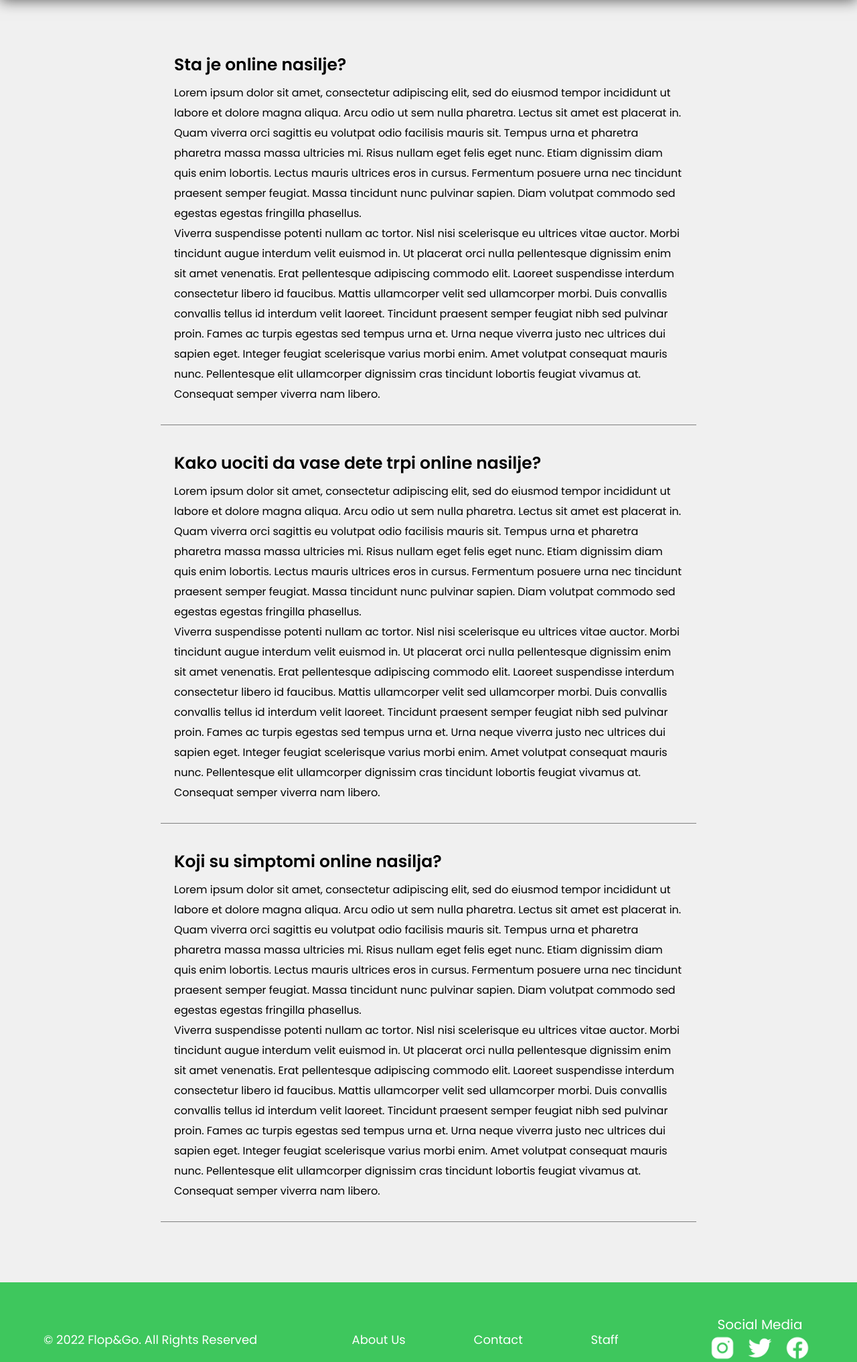
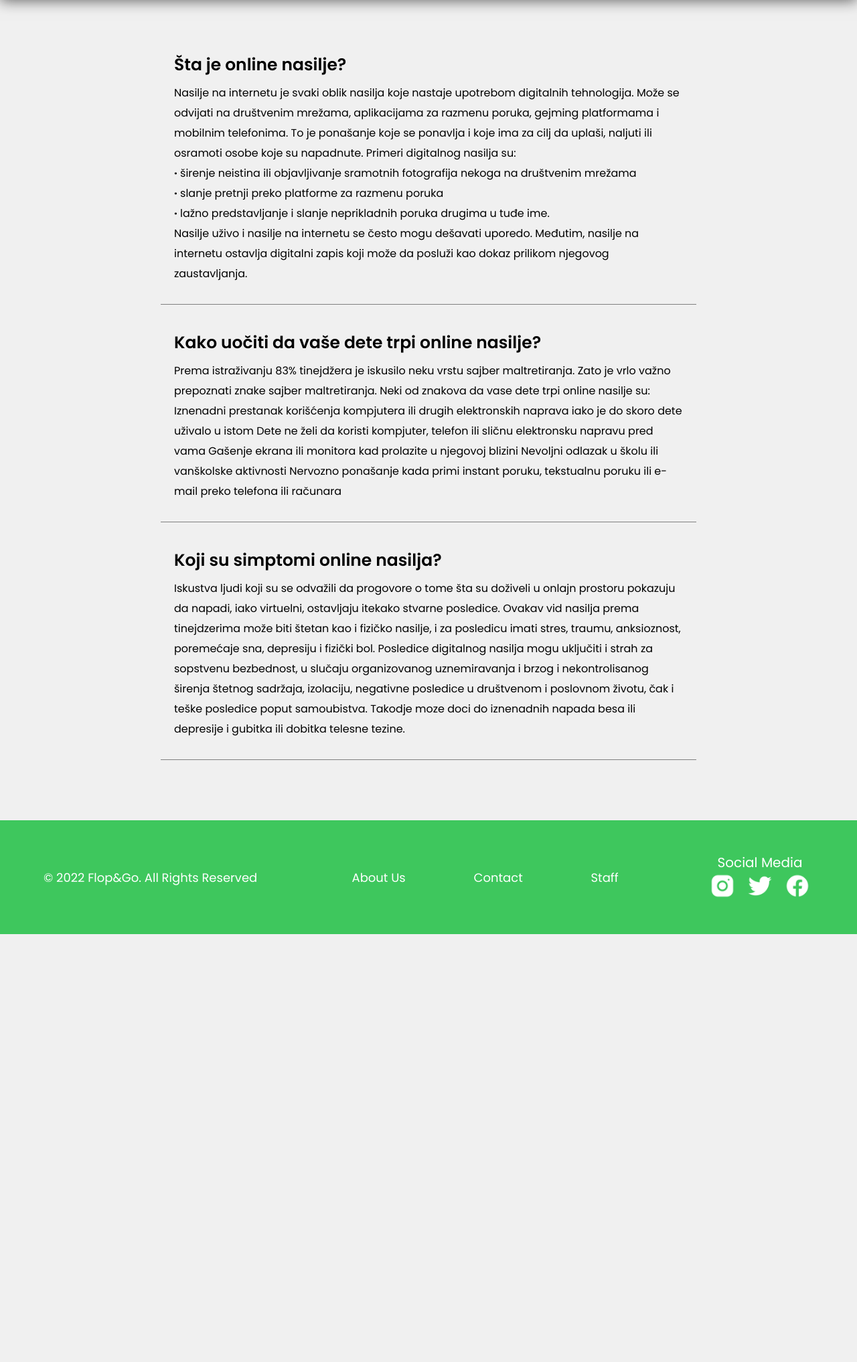
Before and after one commit to lukavilic/Cuvaj-dete, a PHP site: page /homepage.html in a window 1280 px wide. Shown: the part 80-2114 px from the top of the page at 67% size. After the commit the page ends 1475 px from the top, so only its background shows below. Run offline with PHP 8.4, Linux system fonts and the light colour scheme.

Commit message:
Add files via upload

```diff
--- a/homepage.html
+++ b/homepage.html
@@ -6,7 +6,7 @@
     <link rel="stylesheet" href="styles/header.css" />
     <link rel="stylesheet" href="styles/content.css" />
     <link rel="stylesheet" href="styles/footer.css" />
-
+    <link rel="icon" href="favicon.png" type="image/png" />
     <link rel="preconnect" href="https://fonts.googleapis.com" />
     <link rel="preconnect" href="https://fonts.gstatic.com" crossorigin />
     <link
@@ -17,7 +17,9 @@
   <body>
     <div class="header">
       <div class="logo-image-container">
-        <img class="logo-image" src="header-icons/logo.png" />
+        <a href="homepage.html"
+          ><img class="logo-image" src="header-icons/logo.png"
+        /></a>
       </div>
       <div class="navigation-tabs">
         <a href="homepage.html"
@@ -51,86 +53,56 @@
       <div></div>
       <div class="info-box">
         <div class="info-box-section">
-          <p class="info-title">Sta je online nasilje?</p>
+          <p class="info-title">Šta je online nasilje?</p>
           <p class="info-text">
-            Lorem ipsum dolor sit amet, consectetur adipiscing elit, sed do
-            eiusmod tempor incididunt ut labore et dolore magna aliqua. Arcu
-            odio ut sem nulla pharetra. Lectus sit amet est placerat in. Quam
-            viverra orci sagittis eu volutpat odio facilisis mauris sit. Tempus
-            urna et pharetra pharetra massa massa ultricies mi. Risus nullam
-            eget felis eget nunc. Etiam dignissim diam quis enim lobortis.
-            Lectus mauris ultrices eros in cursus. Fermentum posuere urna nec
-            tincidunt praesent semper feugiat. Massa tincidunt nunc pulvinar
-            sapien. Diam volutpat commodo sed egestas egestas fringilla
-            phasellus.<br />
-            Viverra suspendisse potenti nullam ac tortor. Nisl nisi scelerisque
-            eu ultrices vitae auctor. Morbi tincidunt augue interdum velit
-            euismod in. Ut placerat orci nulla pellentesque dignissim enim sit
-            amet venenatis. Erat pellentesque adipiscing commodo elit. Laoreet
-            suspendisse interdum consectetur libero id faucibus. Mattis
-            ullamcorper velit sed ullamcorper morbi. Duis convallis convallis
-            tellus id interdum velit laoreet. Tincidunt praesent semper feugiat
-            nibh sed pulvinar proin. Fames ac turpis egestas sed tempus urna et.
-            Urna neque viverra justo nec ultrices dui sapien eget. Integer
-            feugiat scelerisque varius morbi enim. Amet volutpat consequat
-            mauris nunc. Pellentesque elit ullamcorper dignissim cras tincidunt
-            lobortis feugiat vivamus at. Consequat semper viverra nam libero.
+            Nasilje na internetu je svaki oblik nasilja koje nastaje upotrebom
+            digitalnih tehnologija. Može se odvijati na društvenim mrežama,
+            aplikacijama za razmenu poruka, gejming platformama i mobilnim
+            telefonima. To je ponašanje koje se ponavlja i koje ima za cilj da
+            uplaši, naljuti ili osramoti osobe koje su napadnute. Primeri
+            digitalnog nasilja su: <br />
+            <strong>&#183;</strong> širenje neistina ili objavljivanje sramotnih
+            fotografija nekoga na društvenim mrežama <br />
+            <strong>&#183;</strong> slanje pretnji preko platforme za razmenu
+            poruka <br />
+            <strong>&#183;</strong> lažno predstavljanje i slanje neprikladnih
+            poruka drugima u tuđe ime. <br />Nasilje uživo i nasilje na
+            internetu se često mogu dešavati uporedo. Međutim, nasilje na
+            internetu ostavlja digitalni zapis koji može da posluži kao dokaz
+            prilikom njegovog zaustavljanja.
           </p>
         </div>
         <div class="info-box-section">
           <p class="info-title">
-            Kako uociti da vase dete trpi online nasilje?
+            Kako uočiti da vaše dete trpi online nasilje?
           </p>
           <p class="info-text">
-            Lorem ipsum dolor sit amet, consectetur adipiscing elit, sed do
-            eiusmod tempor incididunt ut labore et dolore magna aliqua. Arcu
-            odio ut sem nulla pharetra. Lectus sit amet est placerat in. Quam
-            viverra orci sagittis eu volutpat odio facilisis mauris sit. Tempus
-            urna et pharetra pharetra massa massa ultricies mi. Risus nullam
-            eget felis eget nunc. Etiam dignissim diam quis enim lobortis.
-            Lectus mauris ultrices eros in cursus. Fermentum posuere urna nec
-            tincidunt praesent semper feugiat. Massa tincidunt nunc pulvinar
-            sapien. Diam volutpat commodo sed egestas egestas fringilla
-            phasellus.<br />
-            Viverra suspendisse potenti nullam ac tortor. Nisl nisi scelerisque
-            eu ultrices vitae auctor. Morbi tincidunt augue interdum velit
-            euismod in. Ut placerat orci nulla pellentesque dignissim enim sit
-            amet venenatis. Erat pellentesque adipiscing commodo elit. Laoreet
-            suspendisse interdum consectetur libero id faucibus. Mattis
-            ullamcorper velit sed ullamcorper morbi. Duis convallis convallis
-            tellus id interdum velit laoreet. Tincidunt praesent semper feugiat
-            nibh sed pulvinar proin. Fames ac turpis egestas sed tempus urna et.
-            Urna neque viverra justo nec ultrices dui sapien eget. Integer
-            feugiat scelerisque varius morbi enim. Amet volutpat consequat
-            mauris nunc. Pellentesque elit ullamcorper dignissim cras tincidunt
-            lobortis feugiat vivamus at. Consequat semper viverra nam libero.
+            Prema istraživanju 83% tinejdžera je iskusilo neku vrstu sajber
+            maltretiranja. Zato je vrlo važno prepoznati znake sajber
+            maltretiranja. Neki od znakova da vase dete trpi online nasilje su:
+            Iznenadni prestanak korišćenja kompjutera ili drugih elektronskih
+            naprava iako je do skoro dete uživalo u istom Dete ne želi da
+            koristi kompjuter, telefon ili sličnu elektronsku napravu pred vama
+            Gašenje ekrana ili monitora kad prolazite u njegovoj blizini
+            Nevoljni odlazak u školu ili vanškolske aktivnosti Nervozno
+            ponašanje kada primi instant poruku, tekstualnu poruku ili e-mail
+            preko telefona ili računara
           </p>
         </div>
         <div class="info-box-section">
           <p class="info-title">Koji su simptomi online nasilja?</p>
           <p class="info-text">
-            Lorem ipsum dolor sit amet, consectetur adipiscing elit, sed do
-            eiusmod tempor incididunt ut labore et dolore magna aliqua. Arcu
-            odio ut sem nulla pharetra. Lectus sit amet est placerat in. Quam
-            viverra orci sagittis eu volutpat odio facilisis mauris sit. Tempus
-            urna et pharetra pharetra massa massa ultricies mi. Risus nullam
-            eget felis eget nunc. Etiam dignissim diam quis enim lobortis.
-            Lectus mauris ultrices eros in cursus. Fermentum posuere urna nec
-            tincidunt praesent semper feugiat. Massa tincidunt nunc pulvinar
-            sapien. Diam volutpat commodo sed egestas egestas fringilla
-            phasellus.<br />
-            Viverra suspendisse potenti nullam ac tortor. Nisl nisi scelerisque
-            eu ultrices vitae auctor. Morbi tincidunt augue interdum velit
-            euismod in. Ut placerat orci nulla pellentesque dignissim enim sit
-            amet venenatis. Erat pellentesque adipiscing commodo elit. Laoreet
-            suspendisse interdum consectetur libero id faucibus. Mattis
-            ullamcorper velit sed ullamcorper morbi. Duis convallis convallis
-            tellus id interdum velit laoreet. Tincidunt praesent semper feugiat
-            nibh sed pulvinar proin. Fames ac turpis egestas sed tempus urna et.
-            Urna neque viverra justo nec ultrices dui sapien eget. Integer
-            feugiat scelerisque varius morbi enim. Amet volutpat consequat
-            mauris nunc. Pellentesque elit ullamcorper dignissim cras tincidunt
-            lobortis feugiat vivamus at. Consequat semper viverra nam libero.
+            Iskustva ljudi koji su se odvažili da progovore o tome šta su
+            doživeli u onlajn prostoru pokazuju da napadi, iako virtuelni,
+            ostavljaju itekako stvarne posledice. Ovakav vid nasilja prema
+            tinejdzerima može biti štetan kao i fizičko nasilje, i za posledicu
+            imati stres, traumu, anksioznost, poremećaje sna, depresiju i
+            fizički bol. Posledice digitalnog nasilja mogu uključiti i strah za
+            sopstvenu bezbednost, u slučaju organizovanog uznemiravanja i brzog
+            i nekontrolisanog širenja štetnog sadržaja, izolaciju, negativne
+            posledice u društvenom i poslovnom životu, čak i teške posledice
+            poput samoubistva. Takodje moze doci do iznenadnih napada besa ili
+            depresije i gubitka ili dobitka telesne tezine.
           </p>
         </div>
       </div>
--- a/staff.html
+++ b/staff.html
@@ -6,7 +6,7 @@
     <link rel="stylesheet" href="styles/header.css" />
     <link rel="stylesheet" href="styles/content.css" />
     <link rel="stylesheet" href="styles/footer.css" />
-
+    <link rel="icon" href="favicon.png" type="image/png" />
     <link rel="preconnect" href="https://fonts.googleapis.com" />
     <link rel="preconnect" href="https://fonts.gstatic.com" crossorigin />
     <link
@@ -17,7 +17,9 @@
   <body>
     <div class="header">
       <div class="logo-image-container">
-        <img class="logo-image" src="header-icons/logo.png" />
+        <a href="homepage.html"
+          ><img class="logo-image" src="header-icons/logo.png"
+        /></a>
       </div>
       <div class="navigation-tabs">
         <a href="homepage.html"
```
Also changed, not shown: aboutus.html (+17 -46 lines), faqpage.html (+58 -27 lines), forma.css (+37 -29 lines), login.html (+60 -31 lines), styles/general.css (+31 -0 lines), favicon.png (added).
